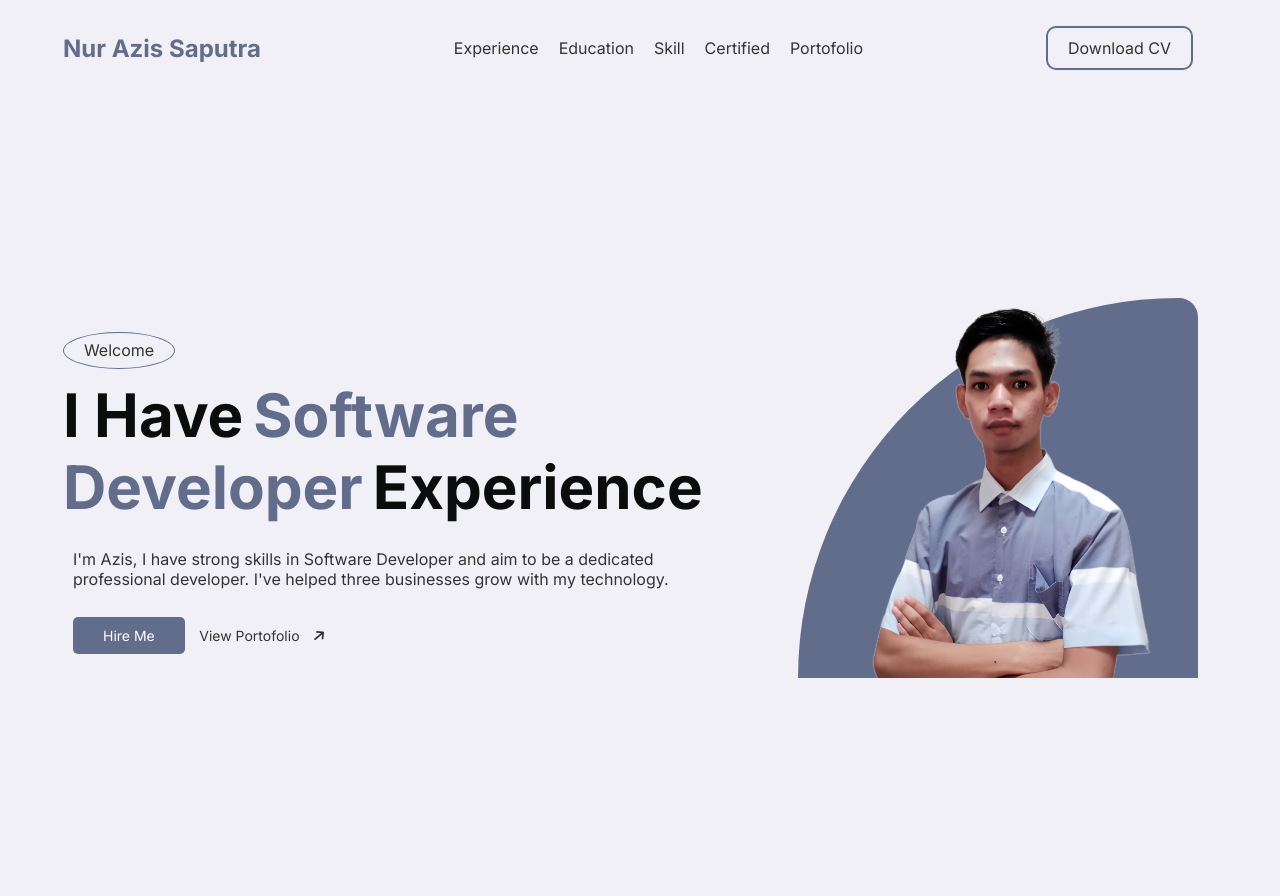
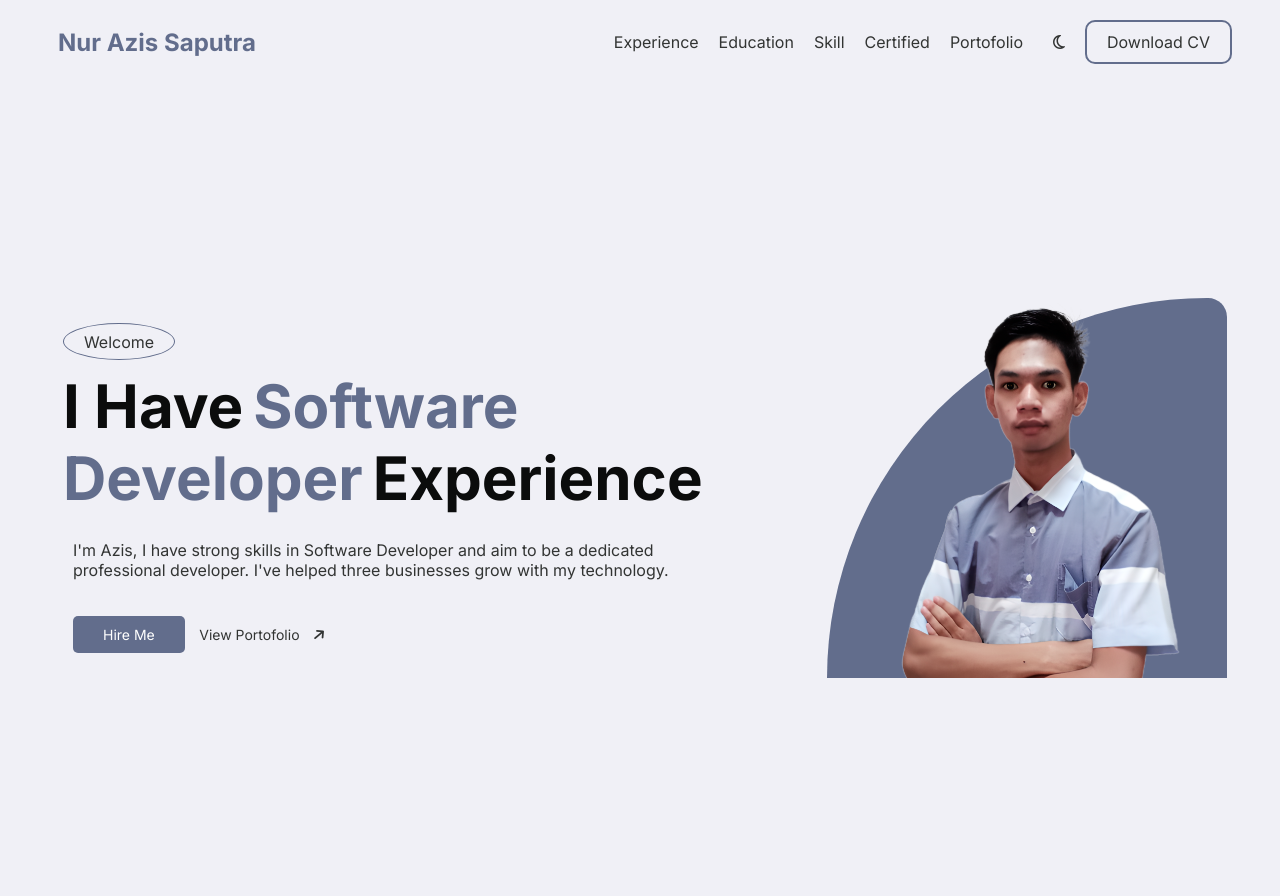
Before and after one commit to nuazsa/nuazsa.github.io, a PHP site: page / in a window 1280 px wide. Run offline with PHP 8.4, Linux system fonts and the light colour scheme.

Commit message:
Added dark theme feature

```diff
--- a/css/style.css
+++ b/css/style.css
@@ -4,6 +4,14 @@
     --primary-hover : #4e566d;
     --secondary : #0B0C0C;
     --paragraph : #323433;
+}
+
+.dark-theme {
+    --background : #0B0C0C;
+    --primary : #626D8C;
+    --primary-hover : #4e566d;
+    --secondary : #F0F0F6;
+    --paragraph : #adadad;
 }
 
 * {
@@ -26,12 +34,13 @@ p {
 /* NAVBAR */
 #navbar {
     height: 10vh;
-    margin-left: 15px;
-    margin-right: 49px;
+}
+
+#navbar .col {
     display: flex;
     justify-content: space-between;
     align-items: center;
-    /* background-color: hotpink;    */
+    /* background-color: hotpink; */
 }
 
 #navbar h2 {
@@ -40,10 +49,17 @@ p {
 
 #navbar ul {
     display: flex;
+    text-align: right;
+    margin-left: auto; /* Menggeser ke kanan */
 }
 
 #navbar ul li {
     list-style: none;
+    color: var(--paragraph);
+}
+
+#icon {
+    cursor: pointer;
     color: var(--paragraph);
 }
 
@@ -53,7 +69,9 @@ p {
     border-radius: 10px;
     text-decoration: none;
     color: var(--paragraph);
+    margin-left: 10px;
 }
+
 
 
 
@@ -79,10 +97,7 @@ p {
 
 .about .col:nth-child(2) {
     flex: 10;
-}
-
-.about .col:nth-child(3) {
-    flex: 3;
+    justify-content: right;
 }
 
 .ellipse {
@@ -130,7 +145,15 @@ p {
     text-decoration: none;
     color:var(--paragraph);
     font-size: 14px;
+    display: inline-block;
+    transition: transform 0.3s ease;
+
 }
+
+.about .col a:hover {
+    transform: scale(1.1);
+}
+
 
 .about .col:nth-child(2) .row {
     width: 380px;
@@ -141,6 +164,6 @@ p {
 
 
 .rotate-icon {
-    transform: rotate(320deg); /* Memutar ikon 90 derajat */
+    transform: rotate(320deg);
     color: var(--paragraph );
 }
--- a/index.html
+++ b/index.html
@@ -21,7 +21,9 @@
 </head>
 
 <body>
+    <!-- NAVBAR -->
     <div class="navbar" id="navbar">
+        <div class="col">
             <h2>Nur Azis Saputra</h2>
             <ul>
                 <li>Experience</li>
@@ -30,10 +32,12 @@
                 <li>Certified</li>
                 <li>Portofolio</li>
             </ul>
+            <i class="fa-regular fa-moon" id="icon"></i>
             <a href="">Download CV</a>
         </div>
+    </div>
 
-
+    <!-- ABOUT -->
     <div class="about" id="about">
         <div class="col">
             <div class="row">
@@ -44,7 +48,7 @@
                 <p>I'm Azis, I have strong skills in Software Developer and aim to be a dedicated professional developer. I've helped three businesses grow with my technology.</p>
                 <div class="button">
                     <a class="primary" href="">Hire Me</a>
-                    <a href="">View Portofolio <i class="fa-solid fa-arrow-right rotate-icon"></i></i></i></a>
+                    <a href="">View Portofolio <i class="fa-solid fa-arrow-right rotate-icon"></i></a>
                 </div>
             </div>
         </div>
@@ -54,6 +58,20 @@
             </div>
         </div>
     </div>
+
+    <!-- JavaScript -->
+    <script>
+        var icon = document.getElementById("icon");
+
+        icon.onclick = function () {
+            document.body.classList.toggle("dark-theme");
+            if (document.body.classList.contains("dark-theme")) {
+                icon.className = "fa-regular fa-sun";
+            } else {
+                icon.className = "fa-regular fa-moon";
+            }
+        }
+    </script>
 </body>
 
 </html>
```
Lines whose indentation alone changed are shown as unchanged.
